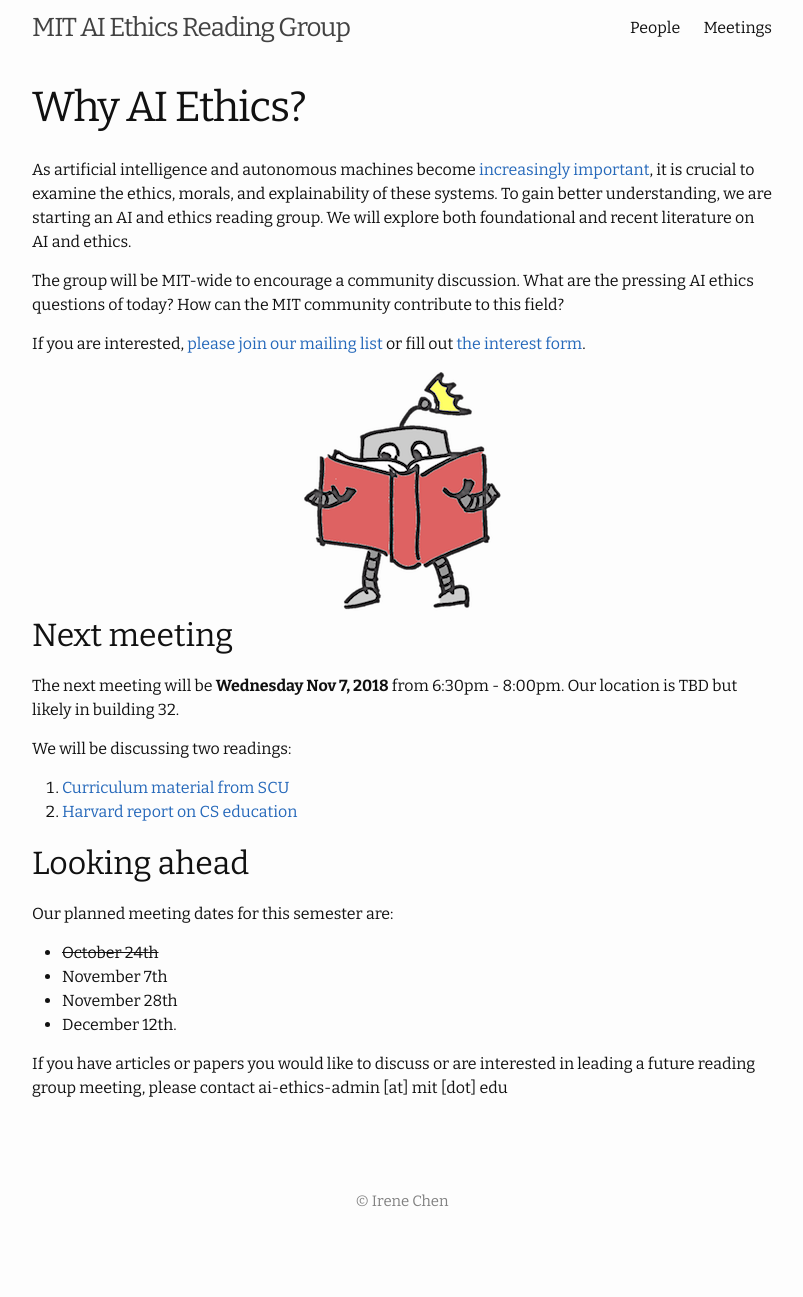
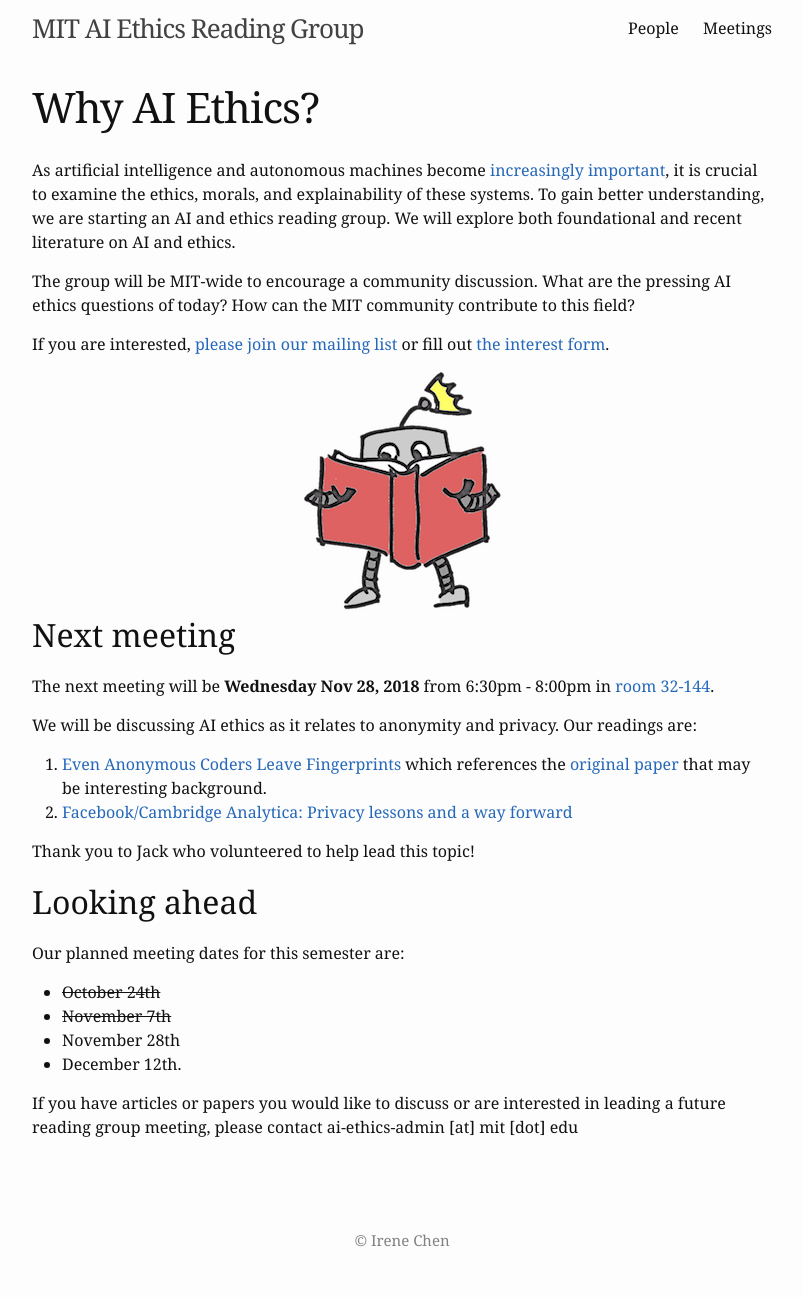
Before and after one commit to mitaiethics/mitaiethics.github.io, a Jekyll site: the page built from info.md, in a window 1280 px wide. Shown: the whole page, without its empty margins (238-1041 px from the left). Built offline with Jekyll 4.4.1, drawn with Linux system fonts in a browser that asks for light colours; before the commit the page ends 1258 px from its top, so only the background shows below that.

Commit message:
Add new reading

```diff
--- a/_sass/whiteglass.scss
+++ b/_sass/whiteglass.scss
@@ -1,5 +1,5 @@
 // Define defaults for each variable.
-$base-font-family: Bitter, "Apple SD Gothic Neo", "Noto Sans", "Source Han Sans", "Noto Sans CJK JP", "Source Han Sans JP", "Noto Sans CJK KR", "Source Han Sans KR", NanumBarunGothic, AppleGothic, "Malgun Gothic", Dotum, sans-serif !default;
+$base-font-family: "Merriweather", "PT Serif", Georgia, "Times New Roman", serif;
 $monospace-font-family: Monaco, Menlo, Consolas, "Courier New", DotumChe, monospace !default;
 $base-font-size:   16px !default;
 $base-font-weight: 400 !default;
--- a/info.md
+++ b/info.md
@@ -18,18 +18,20 @@ If you are interested, [please join our mailing list](https://groups.mit.edu/web
 
 ## Next meeting
 
-The next meeting will be **Wednesday Nov 7, 2018** from 6:30pm - 8:00pm. Our location is TBD but likely in building 32.
+The next meeting will be **Wednesday Nov 28, 2018** from 6:30pm - 8:00pm in [room 32-144](https://whereis.mit.edu/?go=32).
 
-We will be discussing two readings:
- 1. [Curriculum material from SCU](https://www.scu.edu/media/ethics-center/technology-ethics/IntroToDataEthics.pdf)
- 2. [Harvard report on CS education](https://arxiv.org/pdf/1808.05686.pdf)
+We will be discussing AI ethics as it relates to anonymity and privacy. Our readings are:
+ 1. [Even Anonymous Coders Leave Fingerprints](https://www.wired.com/story/machine-learning-identify-anonymous-code/) which references the [original paper](https://arxiv.org/pdf/1512.08546.pdf) that may be interesting background.
+ 2. [Facebook/Cambridge Analytica: Privacy lessons and a way forward](https://internetpolicy.mit.edu/blog-2018-fb-cambridgeanalytica/)
+
+Thank you to Jack who volunteered to help lead this topic!
 
 
 ## Looking ahead
 
 Our planned meeting dates for this semester are:
  - ~~October 24th~~
- - November 7th
+ - ~~November 7th~~
  - November 28th
  - December 12th.
 
```
Also changed, not shown: 4 other files.
